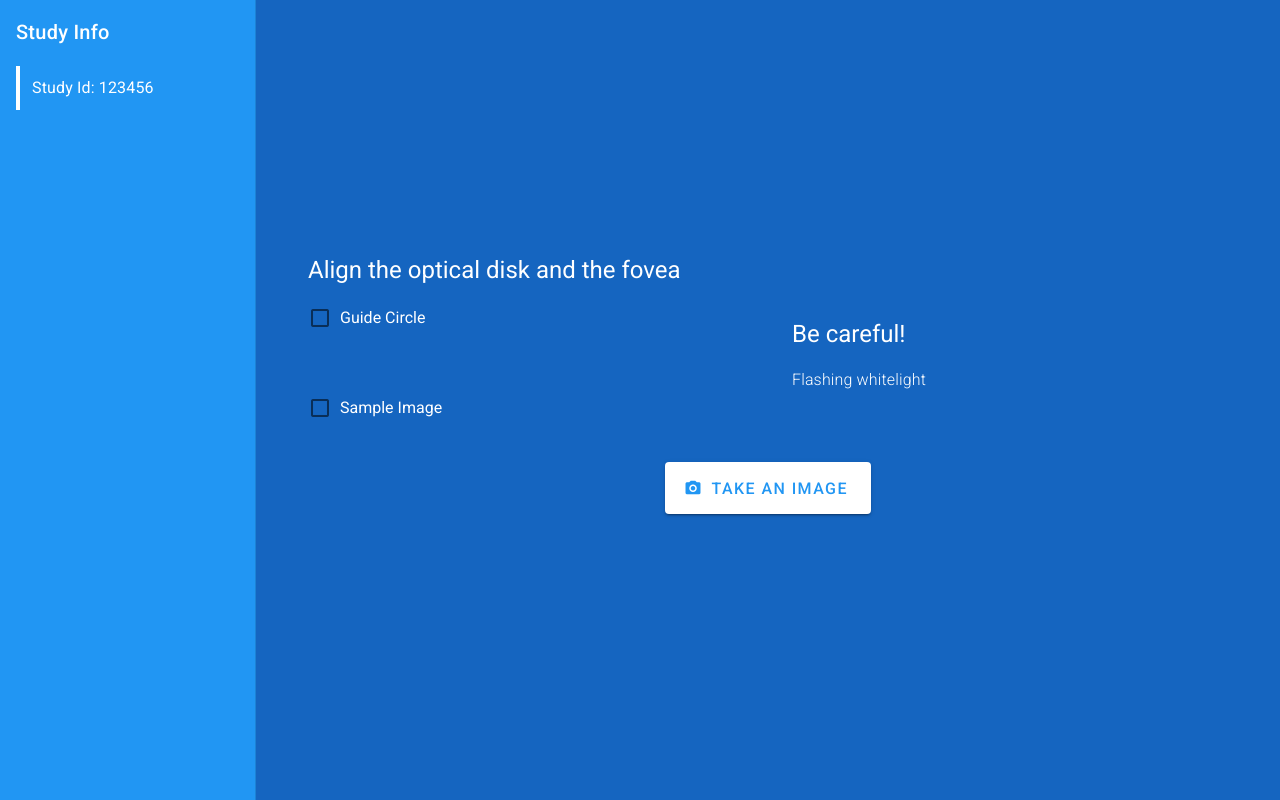
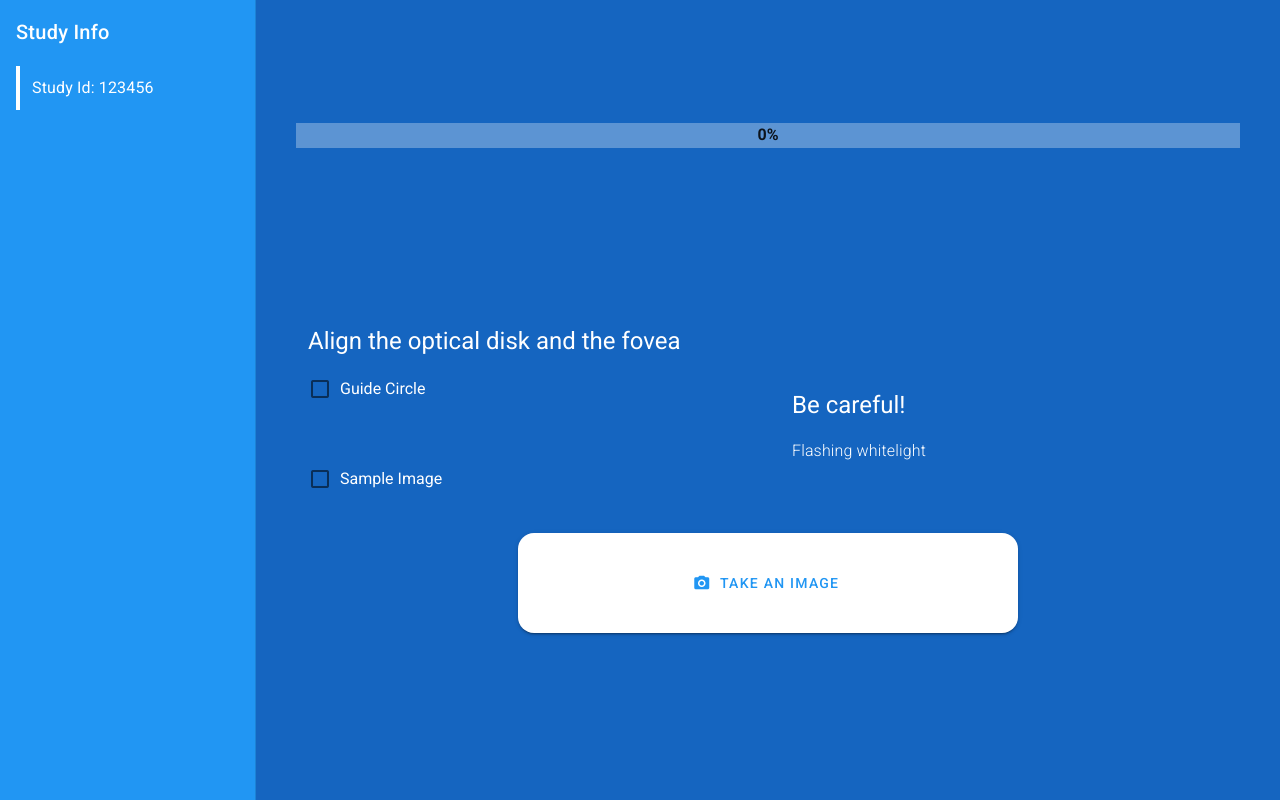
Before and after one commit to abcbdf/FundasWebapp, a Vue app: page / in a window 1280 px wide. Built offline with nearby package versions, Linux system fonts and the light colour scheme; what vue-zoomer would draw is missing.

Commit message:
progress bar

```diff
--- a/package.json
+++ b/package.json
@@ -40,7 +40,9 @@
     "parserOptions": {
       "parser": "babel-eslint"
     },
-    "rules": {}
+    "rules": {
+      "no-unused-vars": "off"
+    }
   },
   "browserslist": [
     "> 1%",
--- a/src/App.vue
+++ b/src/App.vue
@@ -3,6 +3,7 @@
     <Navbar />
     <v-main>
       <v-container fluid fill-height class = "pa-10 blue darken-3">
+        <ProgressBar maxStep=3 :currentStep="currentStep" :key="currentStep" />
         <router-view></router-view>
       </v-container>
     </v-main>
@@ -12,13 +13,40 @@
 <script>
 
 import Navbar from './components/Navbar'
+import ProgressBar from './components/ProgressBar'
 
 export default {
-  components: { Navbar },
+  components: { Navbar, ProgressBar },
   name: 'App',
 
   data: () => ({
-    //
+    currentStep: 0
   }),
+  // computed: {
+  //   currentStep(){
+  //     console.log(this.$route.name);
+  //     return 0;
+  //   }
+  // }
+  watch: {
+    '$route' (to, from) {
+      if (to.name === "Home")
+      {
+        this.currentStep = 0;
+      }
+      else if (to.name === "ImageTaken")
+      {
+        this.currentStep = 1;
+      }
+      else if (to.name === "ImageStitch")
+      {
+        this.currentStep = 2;
+      }
+      else if (to.name === "FinalImage")
+      {
+        this.currentStep = 3;
+      }
+    }
+  }
 };
 </script>
--- /dev/null
+++ b/src/components/ProgressBar.vue
@@ -0,0 +1,27 @@
+<template>
+    <v-progress-linear
+      :value="progress"
+      height="25"
+      color="white"
+    >
+      <strong>{{ Math.ceil(progress) }}%</strong>
+    </v-progress-linear>
+</template>
+<script>
+export default {
+    props: ["maxStep", "currentStep"],
+//   data() {
+//     return {
+//         maxStep: 1,
+//         currentStep: 1
+//     }
+//   },
+  computed: {
+      progress()
+      {
+        //   console.log("currentStep: " + this.currentStep);
+          return 100.0 * this.currentStep / this.maxStep;
+      }
+  },
+}
+</script>
--- a/src/views/Home.vue
+++ b/src/views/Home.vue
@@ -36,9 +36,11 @@
     <v-row class="d-flex justify-space-around mb-6">
       <v-btn
         color="white"
-        class="ma-2 blue--text"
+        class="ma-2 blue--text rounded-xl"
         to="/ImageTaken"
-        x-large
+        height = "100"
+        width = "500"
+
       >
         <v-icon
           left
```
